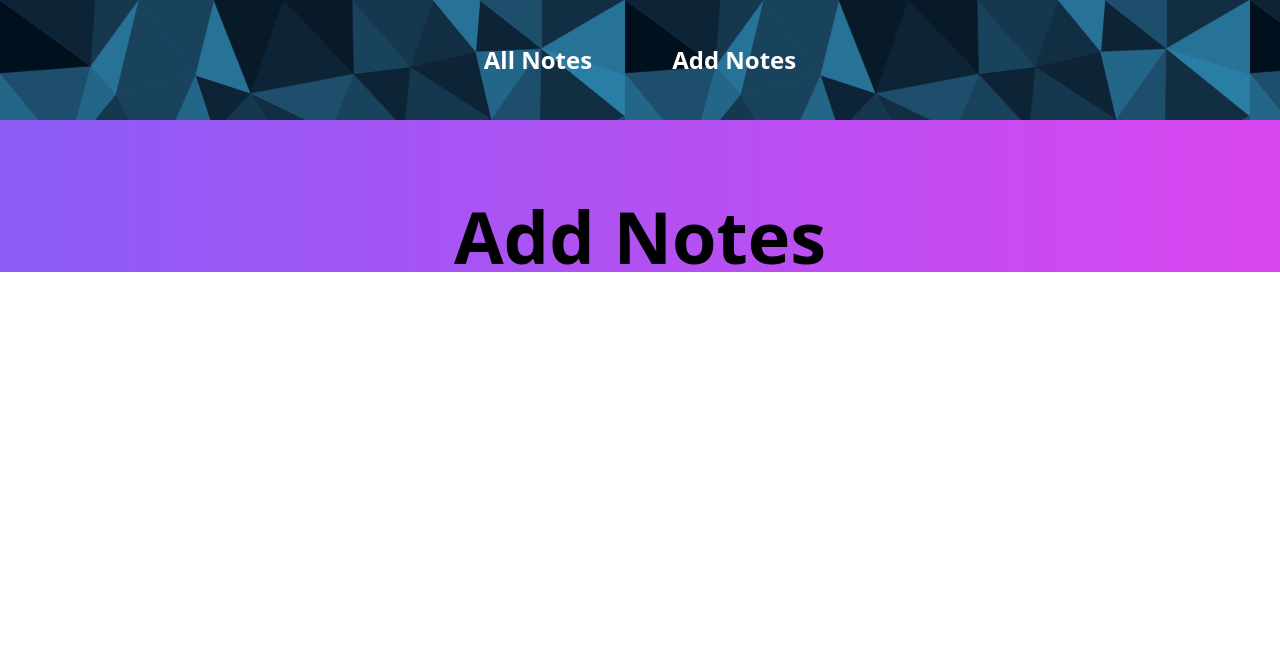
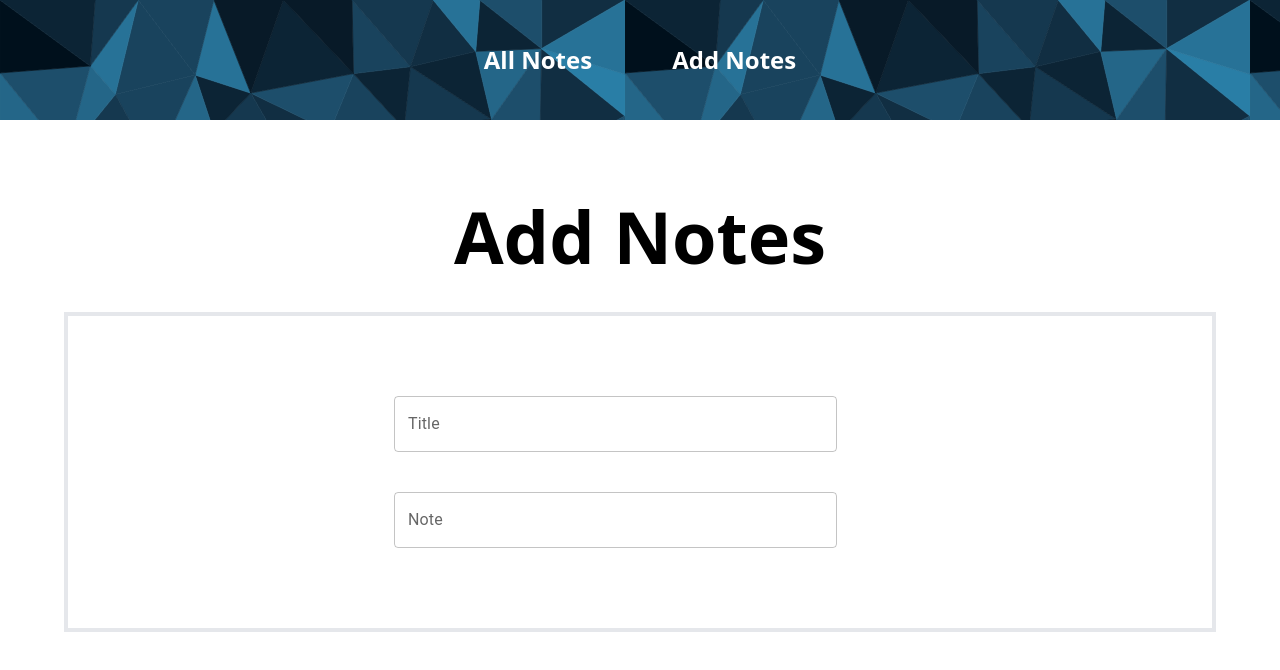
Before and after one commit to sajid1545/notes_app_using_redux, a React (Vite) app: page /add-notes in a window 1280 px wide. Shown: the top 670 px of the page. Built offline with nearby package versions, Linux system fonts and the light colour scheme.

Commit message:
add notes page created

```diff
--- a/package.json
+++ b/package.json
@@ -9,12 +9,16 @@
     "preview": "vite preview"
   },
   "dependencies": {
+    "@emotion/react": "^11.10.5",
+    "@emotion/styled": "^11.10.5",
+    "@mui/material": "^5.11.3",
     "@reduxjs/toolkit": "^1.9.1",
     "react": "^18.2.0",
     "react-dom": "^18.2.0",
     "react-icons": "^4.7.1",
     "react-redux": "^8.0.5",
-    "react-router-dom": "^6.6.1"
+    "react-router-dom": "^6.6.1",
+    "uuid": "^9.0.0"
   },
   "devDependencies": {
     "@types/react": "^18.0.26",
--- a/src/App.jsx
+++ b/src/App.jsx
@@ -6,7 +6,7 @@ import { router } from './routes/routes';
 function App() {
 
 	return (
-		<div className="bg-gradient-to-r from-violet-500 to-fuchsia-500">
+		<div className="">
 			<RouterProvider router={router} />
 		</div>
 	);
--- a/src/features/AddNotes.jsx
+++ b/src/features/AddNotes.jsx
@@ -1,11 +1,34 @@
-import React from 'react';
+import { Box, TextField } from '@mui/material';
+import React, { useState } from 'react';
 
 const AddNotes = () => {
-    return (
-        <div>
-           <h1 className="text-7xl text-center font-extrabold">Add Notes</h1>
-        </div>
-    );
+	const [notes, setNotes] = useState('');
+	const [title, setTitle] = useState('');
+
+	return (
+		<div>
+			<h1 className="text-7xl text-center font-extrabold">Add Notes</h1>
+
+			<form action="" className="my-10 border-4 p-20 w-[90%] mx-auto">
+				<Box className="w-[50%] mx-auto space-y-10">
+					<TextField
+						id="outlined-basic"
+						label="Title"
+						variant="outlined"
+						className="block w-[90%] mx-auto"
+						onChange={(e) => setNotes(e.target.value)}
+					/>
+					<TextField
+						id="outlined-basic"
+						label="Note"
+						variant="outlined"
+						className="block w-[90%] mx-auto"
+						onChange={(e) => setTitle(e.target.value)}
+					/>
+				</Box>
+			</form>
+		</div>
+	);
 };
 
 export default AddNotes;
--- a/src/features/notesSlice.js
+++ b/src/features/notesSlice.js
@@ -0,0 +1,21 @@
+import { createSlice } from '@reduxjs/toolkit';
+const { v4: uuidv4 } = require('uuid');
+
+const initialNoteState = {
+	books: [
+		{
+			id: uuidv4(),
+			title: 'React',
+			author: 'Lorem ipsum dolor sit amet consectetur adipisicing elit. Molestiae, id.',
+		},
+		{
+			id: uuidv4(),
+			title: 'JavaScript',
+			note: 'Lorem ipsum dolor sit amet consectetur adipisicing elit. Molestiae, id.',
+		},
+	],
+};
+
+const noteSlice = createSlice({
+	name: 'notes',
+});
```
Also changed, not shown: 1 other file (tests, documents, lock files or other folders).
